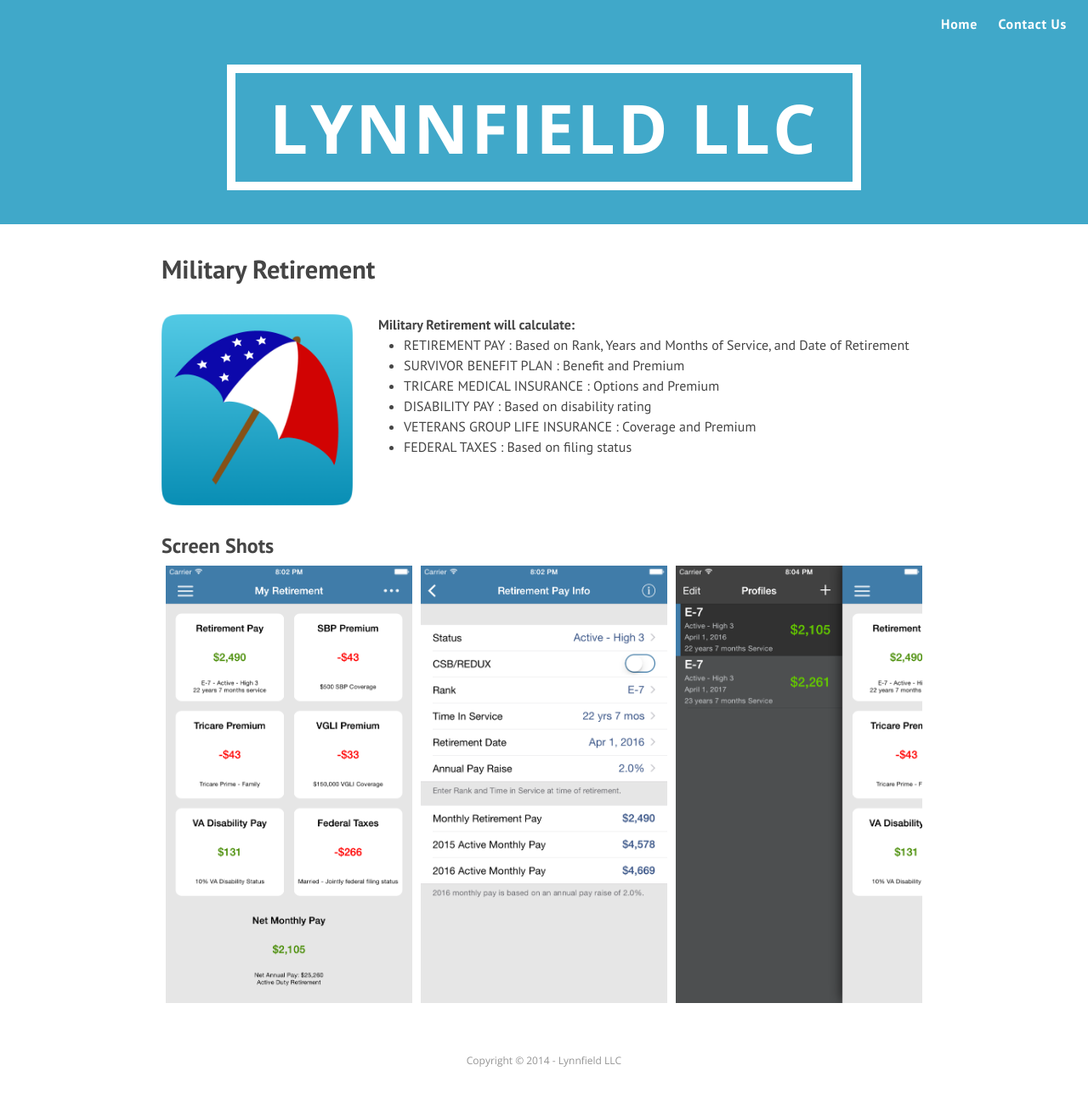
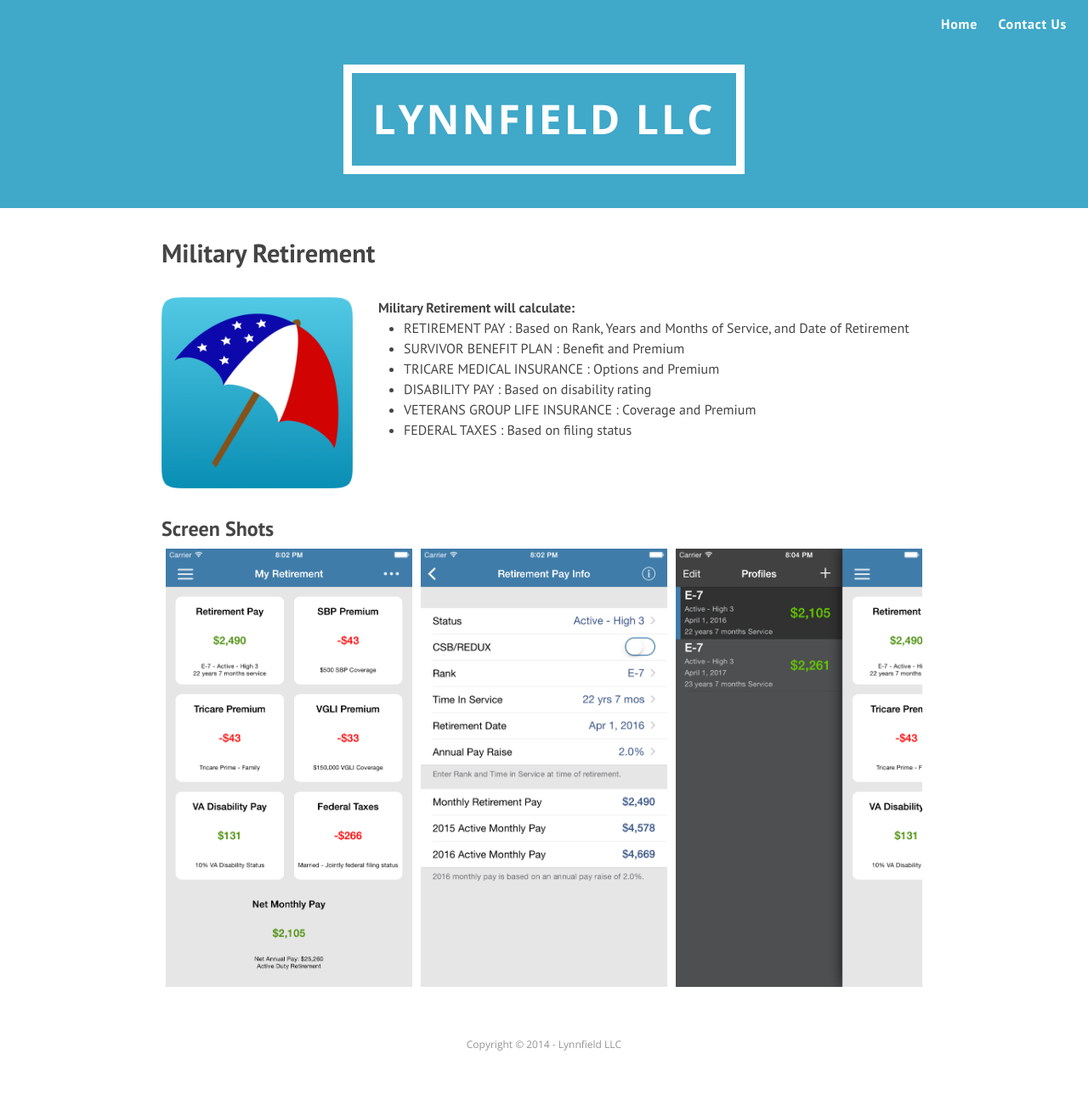
Before and after one commit to LynnfieldLLC/lynnfieldllc.github.io, a Jekyll site: the page built from index.md, in a window 1280 px wide. Shown: the whole page at 85% size. Built offline with Jekyll 4.4.1, drawn with Linux system fonts in a browser that asks for light colours; nearby versions of some CDN libraries.

Commit message:
Improving, but far from perfect, mobile experience

```diff
--- a/_sass/_base.scss
+++ b/_sass/_base.scss
@@ -35,19 +35,10 @@
         vertical-align: middle;
     }
 
-    img[alt=icon] {
-        display: flex;
-        position: relative;
-        float: left;
-        max-width: 25%;
-        padding-right: 40px;
-        margin: 0;
-    }
-
     span.icon-image {
         position: relative;
         float: left;
-        min-width: 100px;
+        min-width: 200px;
         max-width: 25%;
         padding-right: $spacing-unit;
         margin: 0;
--- a/_sass/_layout.scss
+++ b/_sass/_layout.scss
@@ -19,7 +19,7 @@
 
     .site-header h1 {
         display: block;
-        font-size: 80px !important;
+        font-size: 3em !important;
         line-height: 80px;
         letter-spacing: 3px;
         text-align: center;
```
